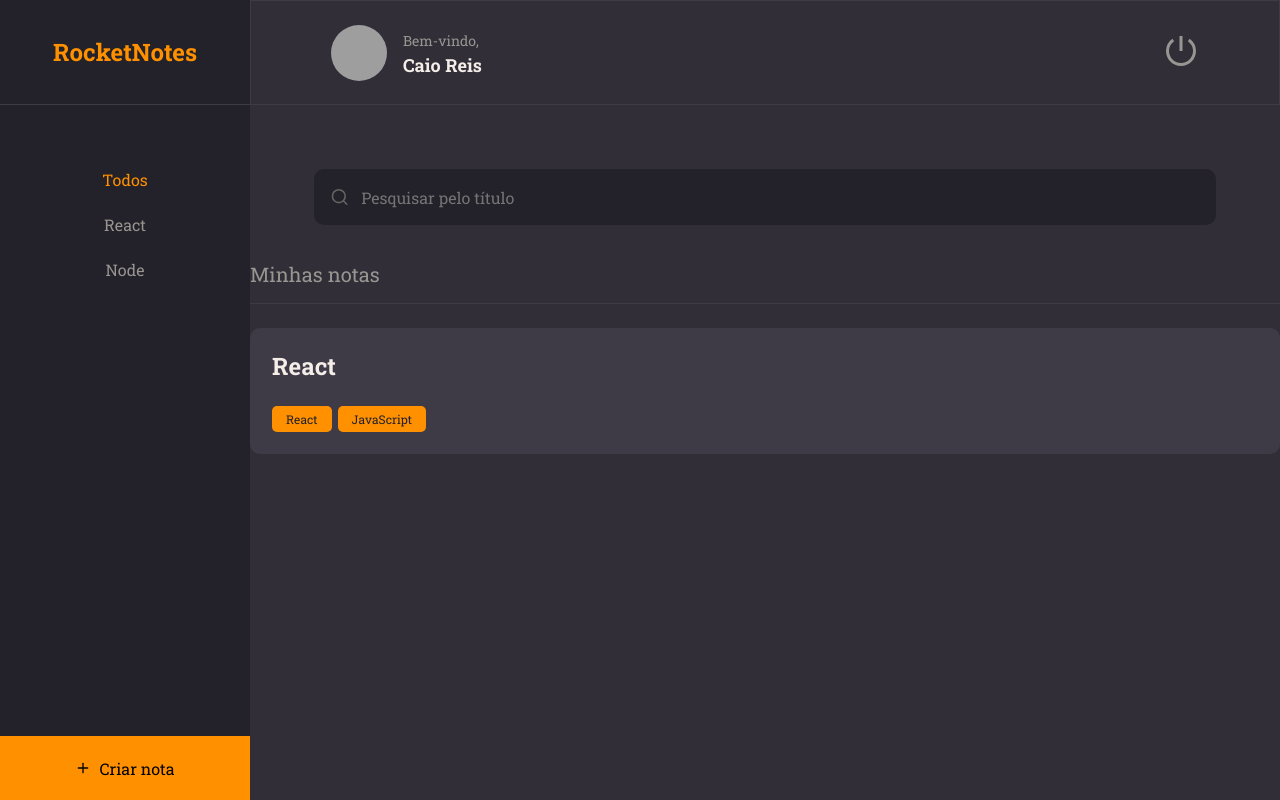
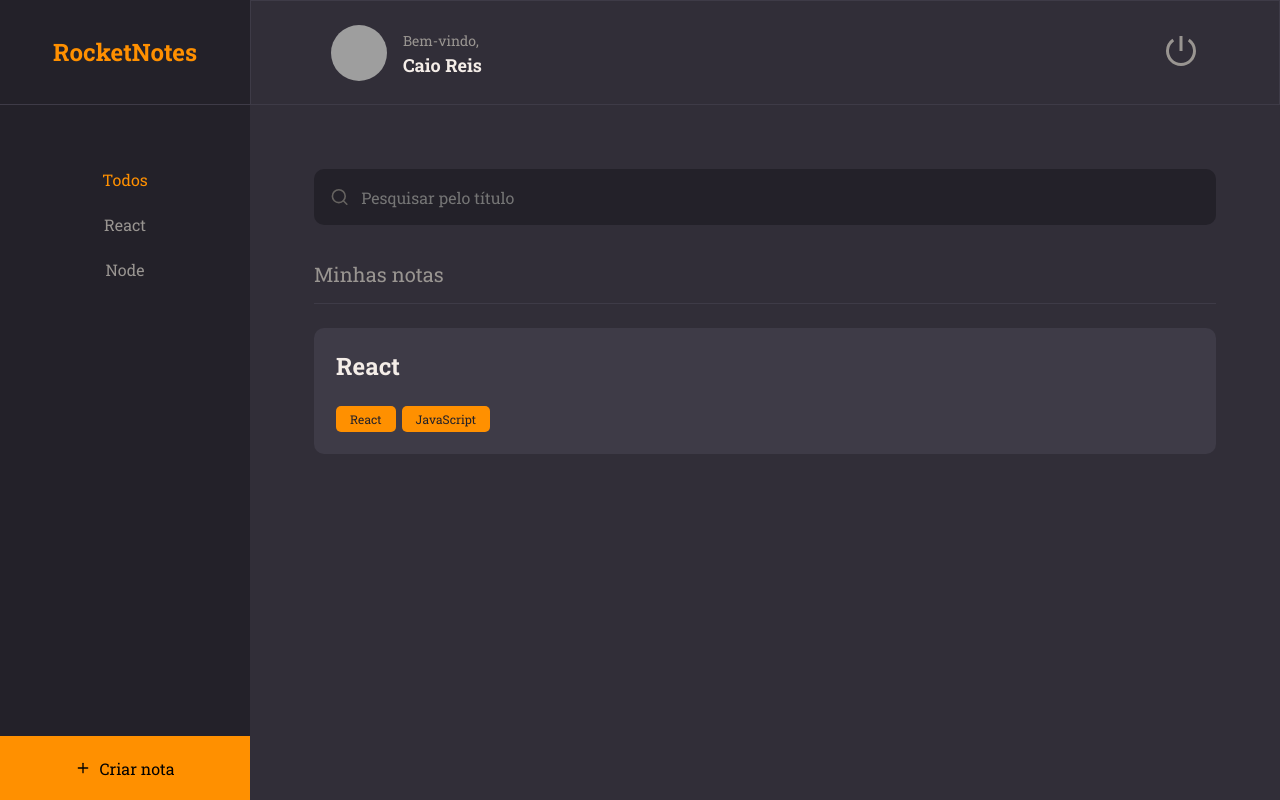
Before and after one commit to iCaioReis/Explorer-Stage09-Atividade-React, a React (Vite) app in the folder rocketnotes/: page / in a window 1280 px wide. Built offline with nearby package versions, Linux system fonts and the light colour scheme; grey boxes are pictures that could not be loaded.

Commit message:
Style Home

```diff
--- a/rocketnotes/src/pages/Home/styles.js
+++ b/rocketnotes/src/pages/Home/styles.js
@@ -56,6 +56,9 @@ export const Search = styled.div`
 
 export const Content = styled.div`
     grid-area: content;
+    padding: 0 64px;
+    overflow-y: auto;
+
 `;
 
 export const NewNote = styled.button`
```
